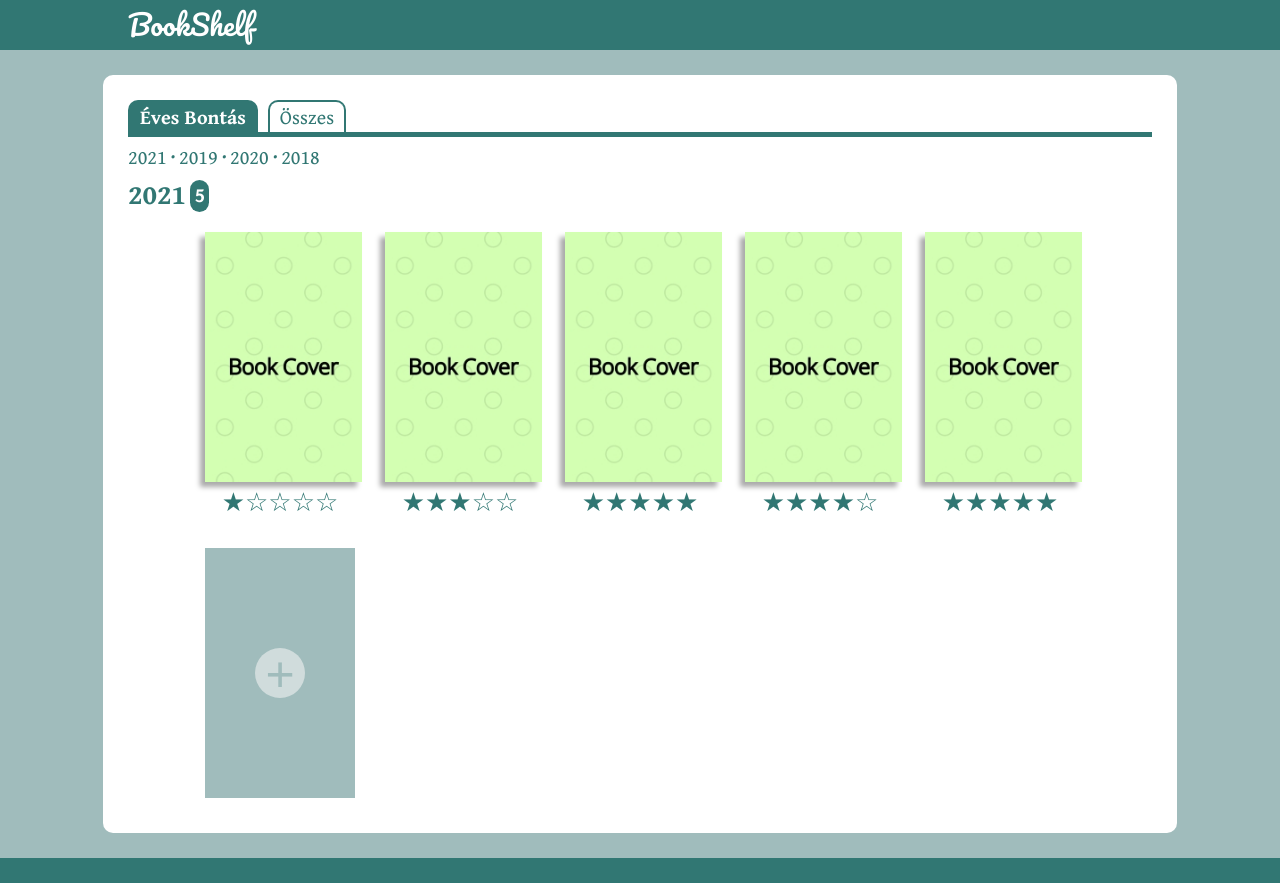
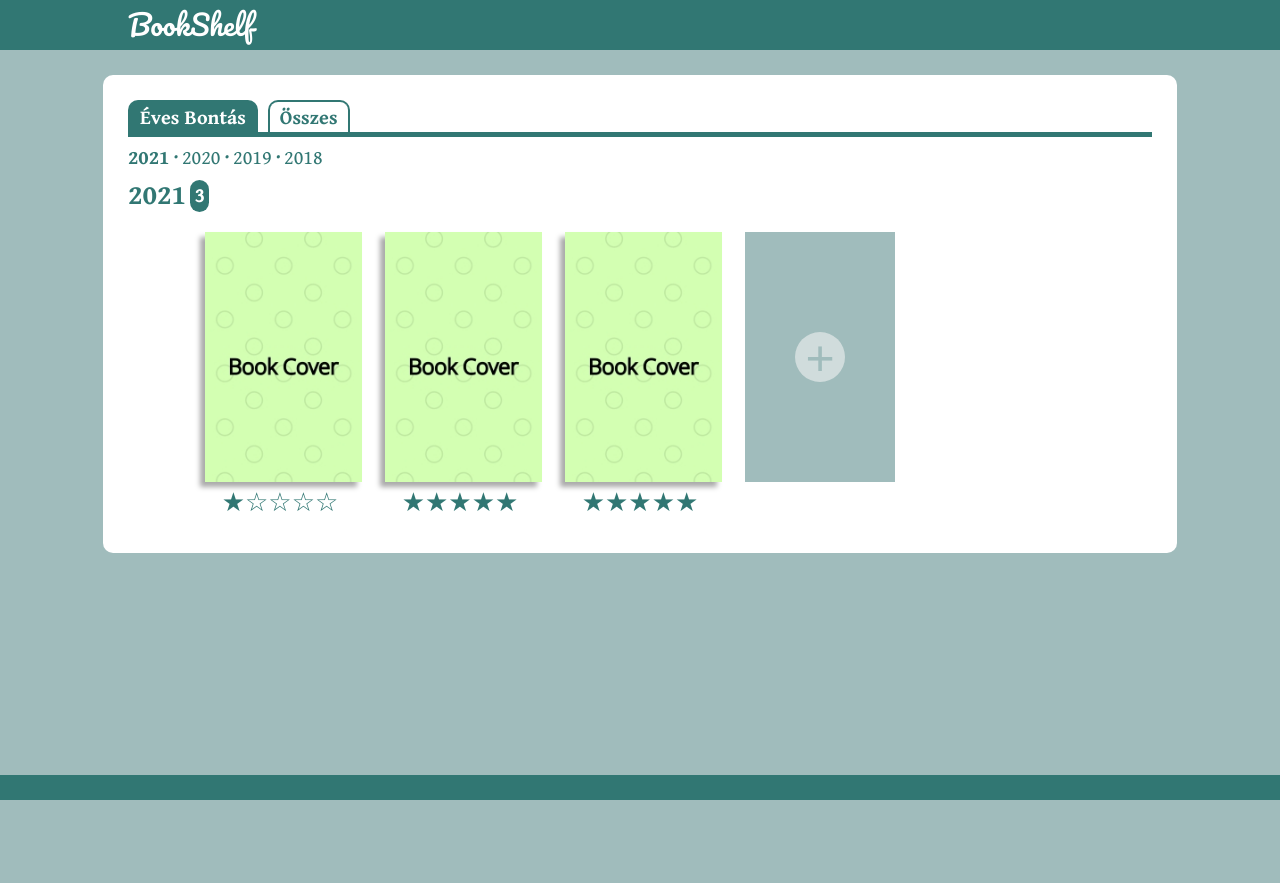
Before and after one commit to richard-nagy/BookShelf, a React (Create React App) app: page / in a window 1280 px wide. After the commit the page ends 800 px from the top, so only its background shows below. Built offline with nearby package versions, Linux system fonts and the light colour scheme.

Commit message:
-Selectable filters: Yearly Breakdown, All -Selectable years -Shows results numberOn branch develop Make display options work
-Selectable filters: Yearly Breakdown, All
-Selectable years
-Shows results number

```diff
--- a/src/Components/App.js
+++ b/src/Components/App.js
@@ -1,4 +1,4 @@
-import React from "react";
+import React, { useEffect, useState } from "react";
 import styles from "./App.module.scss";
 import BookCover from "../Pictures/BookCover.jpg";
 
@@ -33,68 +33,126 @@ const Books = {
     year: 2018,
     stars: 5,
   },
+  book5: {
+    author: "Author Name5",
+    title: "The Title5",
+    year: 2021,
+    stars: 5,
+  },
+  book6: {
+    author: "Author Name6",
+    title: "The Title6",
+    year: 2019,
+    stars: 2,
+  },
 };
+
+let resultsNumber = 0;
+
+function App() {
+  const [activeFilter, setActiveFilter] = useState();
+  const [yearsArray, setYearsArray] = useState([]);
+  const addEntryClick = (value) => {
+    setYearsArray([...value]);
+  };
+
+  useEffect(() => {
+    let array = [];
+    for (const [key] of Object.entries(Books)) {
+      array.push(Books[key].year);
+    }
+    array.join();
+    array.sort();
+    array = [...new Set(array)];
+    array.reverse();
+    setActiveFilter(array[0]);
+    addEntryClick(array);
+  }, []);
 
   function returnStars(nmbrOfStars) {
     var stars = "";
     for (let index = 0; index < nmbrOfStars; index++) stars += "★";
-
     for (let index = 0; index < 5 - nmbrOfStars; index++) stars += "☆";
-
     return <div className={styles.stars}>{stars}</div>;
   }
 
   function returnYears() {
-  let array = [];
-  for (let index = 0; index < Object.keys(Books).length; index++) {
-    array.push(Books[Object.keys(Books)[index]].year);
+    return yearsArray.map((keyName, key) => (
+      <div className={styles.dot}>
+        <div
+          className={
+            activeFilter === yearsArray[key] ? styles.yearFocus : styles.year
           }
-
-  function compareNumbers(a, b) {
-    return a - b;
-  }
-
-  array.join();
-  array.reverse().reverse(compareNumbers);
-  array = [...new Set(array)];
-  return array.map((keyName, key) => (
-    <div className={styles.dot}>
-      <div className={styles.year}>{keyName}</div>
+          onClick={() => setActiveFilter(yearsArray[key])}
+        >
+          {keyName}
+        </div>
       </div>
     ));
   }
 
-function App() {
+  function stuff() {
+    resultsNumber = 0;
+    return (
+      <div className={styles.bookContainer}>
+        {Object.keys(Books).map((keyName, key) =>
+          activeFilter === Books[keyName].year || activeFilter === "All"
+            ? ((resultsNumber += 1),
+              (
+                <div className={styles.booksStars} key={key}>
+                  <img src={BookCover} alt="BookCover" />
+                  {returnStars(Books[keyName].stars)}
+                </div>
+              ))
+            : null
+        )}
+        <div className={styles.addBook}>
+          <div className={styles.add} />
+        </div>
+      </div>
+    );
+  }
+
   return (
     <div className={styles.container}>
       <div className={styles.header}>
         <div className={styles.menu}>
-          <div className={styles.logo}>BookShelf</div>
+          <div className={styles.logo} unselectable="on">
+            BookShelf
+          </div>
         </div>
       </div>
       <div className={styles.content}>
         <div className={styles.srcContainer}>
-          <div className={styles.srcButtonActive}>Éves Bontás</div>
-          <div className={styles.srcButton}>Összes</div>
+          <div
+            className={
+              activeFilter !== "All" ? styles.srcButtonActive : styles.srcButton
+            }
+            onClick={() => setActiveFilter(yearsArray[0])}
+          >
+            Éves Bontás
+          </div>
+          <div
+            className={
+              activeFilter === "All" ? styles.srcButtonActive : styles.srcButton
+            }
+            onClick={() => setActiveFilter("All")}
+          >
+            Összes
+          </div>
         </div>
         <div className={styles.srcDivider} />
+        {activeFilter !== "All" ? (
           <div className={styles.years}>{returnYears()}</div>
+        ) : null}
         <div className={styles.bookResults}>
-          <div className={styles.bookResultsYear}>2021</div>
+          <div className={styles.bookResultsYear}>
+            {activeFilter === "All" ? "Összes" : activeFilter}
+          </div>
           &nbsp;
-          <div className={styles.bookResultsNmb}>5</div>
+          <div className={styles.bookResultsNmb}>{resultsNumber}</div>
         </div>
-        <div className={styles.bookContainer}>
-          {Object.keys(Books).map((keyName, key) => (
-            <div className={styles.booksStars} key={key}>
-              <img src={BookCover} alt="BookCover" />
-              {returnStars(Books[keyName].stars)}
-            </div>
-          ))}
-          <div className={styles.addBook}>
-            <div className={styles.add} />
-          </div>
-        </div>
+        {stuff()}
       </div>
       <div className={styles.footer}></div>
     </div>
--- a/src/Components/App.module.scss
+++ b/src/Components/App.module.scss
@@ -21,12 +21,10 @@ $base-green: #317773;
 $pale-green: #a0bcbc;
 $white-green: #d0dcdc;
 
-
 .flex-row {
   display: flex;
   flex-direction: row;
 }
-
 
 //Base Website ↴
 html,
@@ -68,6 +66,10 @@ body {
 .logo {
   font-family: Pacifico-Regular;
   font-size: 28px;
+  -webkit-user-select: none; /* Safari */
+  -moz-user-select: none; /* Firefox */
+  -ms-user-select: none; /* IE10+/Edge */
+  user-select: none; /* Standard */
 }
 
 //Content ↴
@@ -99,22 +101,25 @@ body {
   border-bottom: none;
   color: $base-green;
   cursor: default;
+  font-family: GentiumBookBasic-Bold;
 }
 
 .srcButtonActive {
   background-color: $base-green;
   color: white;
-  font-family: GentiumBookBasic-Bold;
 }
 
 .srcButton:hover,
-.year:hover {
+.year:hover,
+.srcButtonActive:hover,
+.yearFocus:hover {
   text-decoration: underline;
   cursor: pointer;
 }
 
-.dot{
+.dot {
   composes: flex-row;
+  margin-top: 10px;
 }
 
 .dot:not(:last-child):after {
@@ -128,12 +133,12 @@ body {
   background-color: $base-green;
 }
 
-.years {
+.years,
+.yearFocus {
   composes: flex-row;
   cursor: default;
   color: $base-green;
   font-size: 20px;
-  margin-top: 10px;
 }
 
 .yearFocus {
```
Lines whose indentation alone changed are shown as unchanged.
